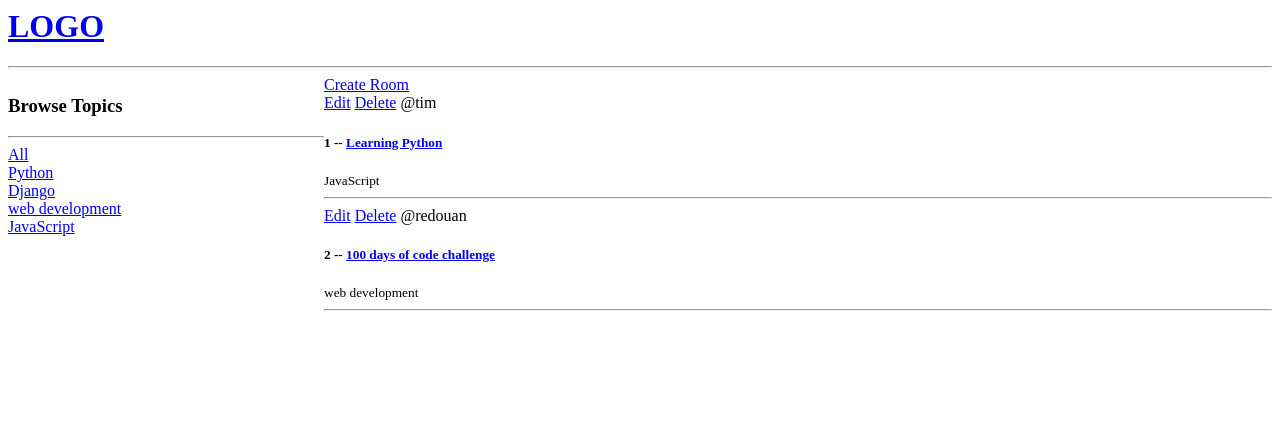
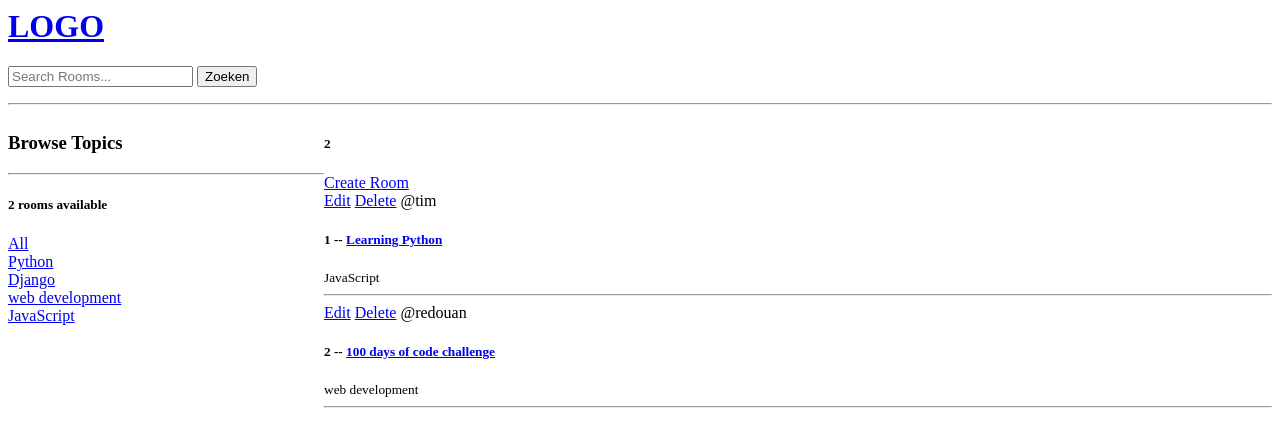
Before and after one commit to redouan99/Django_app_base, a Django app: page / in a window 1280 px wide. Shown: the top 447 px of the page. Run offline with Django 5.2, Linux system fonts and the light colour scheme; data comes from the database, SQL or seed files in the repository.

Commit message:
search bar

```diff
--- a/base/templates/base/home.html
+++ b/base/templates/base/home.html
@@ -20,6 +20,7 @@
         <hr>
 
         <div>
+            <H5>{{room_count}} rooms available</H5>
             <a href="{% url 'home' %}?q={{topic.name}}">All</a>
         </div>
 
@@ -33,7 +34,7 @@
     <div>
 
 
-
+    <h5>{{room_count}}</h5>
     <a href="{% url 'create-room' %}">Create Room</a>
 
     <div>
--- a/base/views.py
+++ b/base/views.py
@@ -1,4 +1,5 @@
 from django.shortcuts import render, redirect
+from django.db.models import Q
 from .models import Room, Topic
 from .forms import RoomForm
 
@@ -11,12 +12,19 @@ rooms = [
 ]
 
 def home(request):
-    q = request.GET.get('q') if request.GET.get('q') != None else ''
-    rooms = Room.objects.filter(topic__name__icontains=q)
+
+    q = request.GET.get('q' , '') if request.GET.get('q') != None else ''
+
+    rooms = Room.objects.filter(
+        Q(topic__name__icontains=q) |
+        Q(name__icontains=q) |
+        Q(description__icontains=q)
+    )
 
     topics = Topic.objects.all()
+    room_count = rooms.count()
 
-    context = {'rooms': rooms, 'topics': topics}
+    context = {'rooms': rooms, 'topics': topics, 'room_count' : room_count}
     return render(request, 'base/home.html', context)
 
 def room(request, pk):
--- a/templates/navbar.html
+++ b/templates/navbar.html
@@ -3,4 +3,11 @@
 
 </a>
 
+<form>
+
+<form method="GET" action="{% url 'home' %}">
+    <input type="text"  name="q" placeholder="Search Rooms..." value="{{ request.GET.q }}"/>
+<button type="submit">Zoeken</button>
+</form>
+
 <hr>
```
